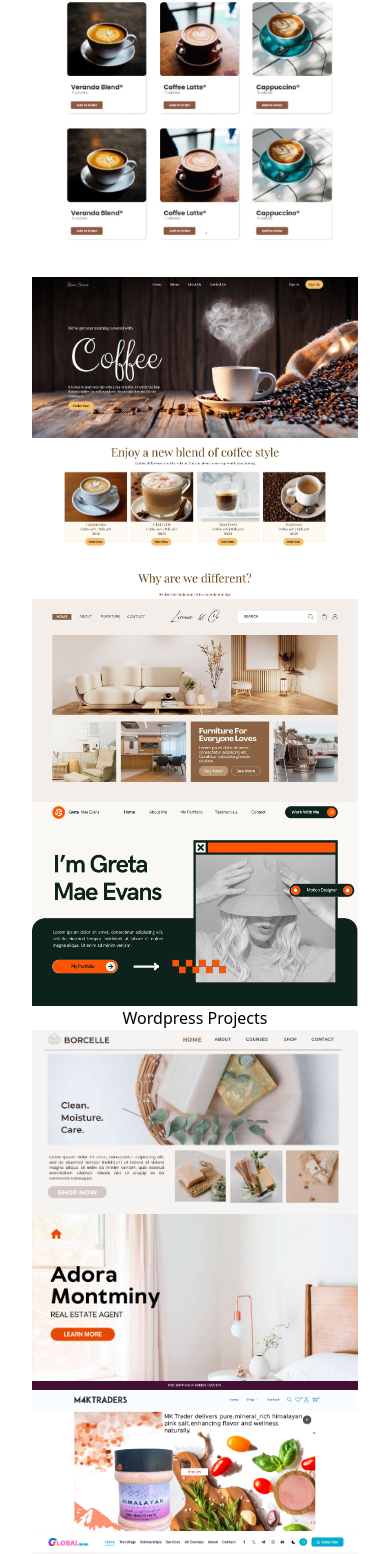
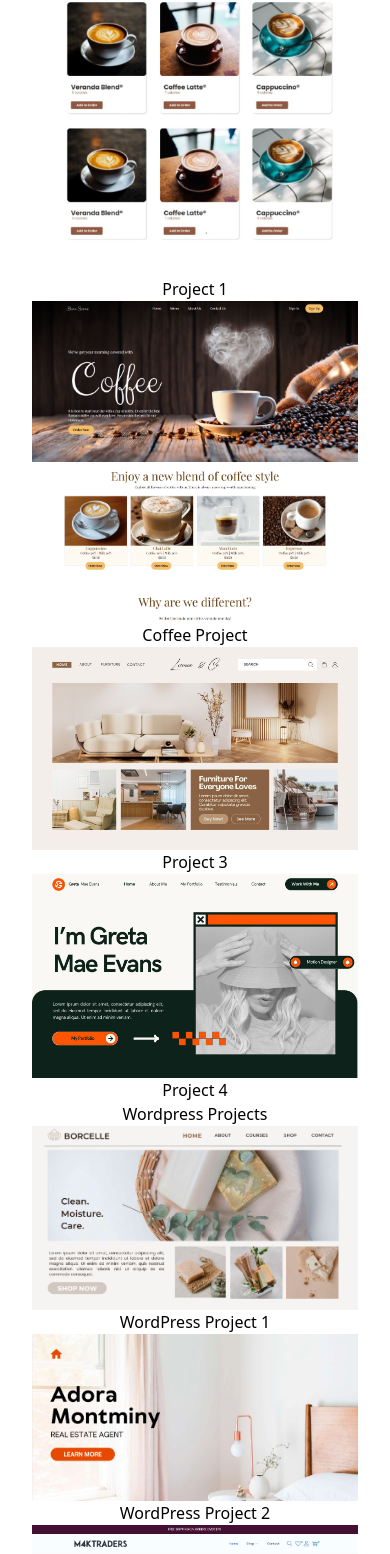
Before and after one commit to MisbahProgrammer/React-Router-Project, a React (Vite) app: page /portfolio in a window 390 px wide. Shown: the part 400-1954 px from the top of the page. Built offline with nearby package versions, Linux system fonts and the light colour scheme.

Commit message:
rewrite portfolio projects with external link open in new tab

```diff
--- a/src/Components/Portfolio/Portfolio.jsx
+++ b/src/Components/Portfolio/Portfolio.jsx
@@ -6,44 +6,80 @@ function Portfolio() {
         <h1 className='text-center text-3xl mt-4 p-4 font-bold font-mono text-cyan-600'>My Portfolio</h1>
         <div className='w-full mx-auto bg-slate-50 mt-5 rounded-lg'>
             <h1 className='text-center font-bold font-sans text-2xl p-4'>React JS Projects</h1>
-            <div className='w-[80%] rounded-lg border p-5 mt-5 mb-10 bg-white grid grid-cols-2 gap-5 mx-auto'>
-                <div className='w-[80%] border rounded-lg p-4 cursor-pointer'>
-                    <img src="p1.jpeg" alt="" className='w-full' />
+            <div className="w-[90%] max-w-7xl mx-auto p-5 bg-white rounded-lg border mt-5 mb-10 grid grid-cols-1 md:grid-cols-2 gap-5">
+  {/* Project 1 */}
+  <a href="https://www.google.com" target="_blank" rel="noopener noreferrer" className="w-full border rounded-lg p-4 cursor-pointer hover:shadow-lg transition-shadow">
+    <img src="p1.jpeg" alt="Project 1" className="w-full rounded-lg" />
+    <p className="mt-2 text-center font-semibold">Project 1</p>
+  </a>
 
-                </div>
-                <div className='w-[80%] border rounded-lg p-4 cursor-pointer'>
-                    <img src="coffee-project.png" alt="" className='w-full' />
-                    <img src="coffee-project2.png" alt="" className='w-full' />
+  {/* Project 2 */}
+  <a href="#" target="_blank" rel="noopener noreferrer" className="w-full border rounded-lg p-4 cursor-pointer hover:shadow-lg transition-shadow">
+    <img src="coffee-project.png" alt="Coffee Project" className="w-full rounded-lg mb-2" />
+    <img src="coffee-project2.png" alt="Coffee Project - Screenshot 2" className="w-full rounded-lg" />
+    <p className="mt-2 text-center font-semibold">Coffee Project</p>
+  </a>
 
-                </div>
-                <div className='w-[80%] border rounded-lg p-4 cursor-pointer'>
-                    <img src="p3.jpg" alt="" className='w-full' />
+  {/* Project 3 */}
+  <a href="#" target="_blank" rel="noopener noreferrer" className="w-full border rounded-lg p-4 cursor-pointer hover:shadow-lg transition-shadow">
+    <img src="p3.jpg" alt="Project 3" className="w-full rounded-lg" />
+    <p className="mt-2 text-center font-semibold">Project 3</p>
+  </a>
 
-                </div>
-                <div className='w-[80%] border rounded-lg p-4 cursor-pointer'>
-                    <img src="p4.jpg" alt="" className='w-full' />
+  {/* Project 4 */}
+  <a href="#" target="_blank" rel="noopener noreferrer" className="w-full border rounded-lg p-4 cursor-pointer hover:shadow-lg transition-shadow">
+    <img src="p4.jpg" alt="Project 4" className="w-full rounded-lg" />
+    <p className="mt-2 text-center font-semibold">Project 4</p>
+  </a>
+</div>
 
-                </div>
-            </div>
             <h1 className='text-center font-bold font-sans text-2xl p-4'>Wordpress Projects</h1>
-            <div className='w-[80%] rounded-lg border p-5 mt-5 mb-10 bg-white grid grid-cols-2 gap-5 mx-auto'>
-                <div className='w-[80%] border rounded-lg p-4 cursor-pointer'>
-                    <img src="wordpress-p1.png" alt="" className='w-full' />
+            <div className="w-[90%] max-w-7xl mx-auto p-5 bg-white rounded-lg border mt-5 mb-10 grid grid-cols-1 sm:grid-cols-2 lg:grid-cols-2 gap-5">
+  {/* Project 1 */}
+  <a
+    href="#"
+    target="_blank"
+    rel="noopener noreferrer"
+    className="w-full border rounded-lg p-4 cursor-pointer hover:shadow-lg transition-shadow"
+  >
+    <img src="wordpress-p1.png" alt="WordPress Project 1" className="w-full rounded-lg" />
+    <p className="mt-2 text-center font-semibold">WordPress Project 1</p>
+  </a>
 
-                </div>
-                <div className='w-[80%] border rounded-lg p-4 cursor-pointer'>
-                    <img src="wordpress-p2.png" alt="" className='w-full' />
+  {/* Project 2 */}
+  <a
+    href="#"
+    target="_blank"
+    rel="noopener noreferrer"
+    className="w-full border rounded-lg p-4 cursor-pointer hover:shadow-lg transition-shadow"
+  >
+    <img src="wordpress-p2.png" alt="WordPress Project 2" className="w-full rounded-lg" />
+    <p className="mt-2 text-center font-semibold">WordPress Project 2</p>
+  </a>
 
-                </div>
-                <div className='w-[80%] border rounded-lg p-4 cursor-pointer'>
-                    <img src="m4ktraders.png" alt="" className='w-full' />
+  {/* Project 3 */}
+  <a
+    href="#"
+    target="_blank"
+    rel="noopener noreferrer"
+    className="w-full border rounded-lg p-4 cursor-pointer hover:shadow-lg transition-shadow"
+  >
+    <img src="m4ktraders.png" alt="M4K Traders Project" className="w-full rounded-lg" />
+    <p className="mt-2 text-center font-semibold">M4K Traders</p>
+  </a>
 
-                </div>
-                <div className='w-[80%] border rounded-lg p-4 cursor-pointer'>
-                    <img src="global.png" alt="" className='w-full' />
+  {/* Project 4 */}
+  <a
+    href="#"
+    target="_blank"
+    rel="noopener noreferrer"
+    className="w-full border rounded-lg p-4 cursor-pointer hover:shadow-lg transition-shadow"
+  >
+    <img src="global.png" alt="Global Project" className="w-full rounded-lg" />
+    <p className="mt-2 text-center font-semibold">Global Project</p>
+  </a>
+</div>
 
-                </div>
-            </div>
         </div>
     </div>
   )
```
